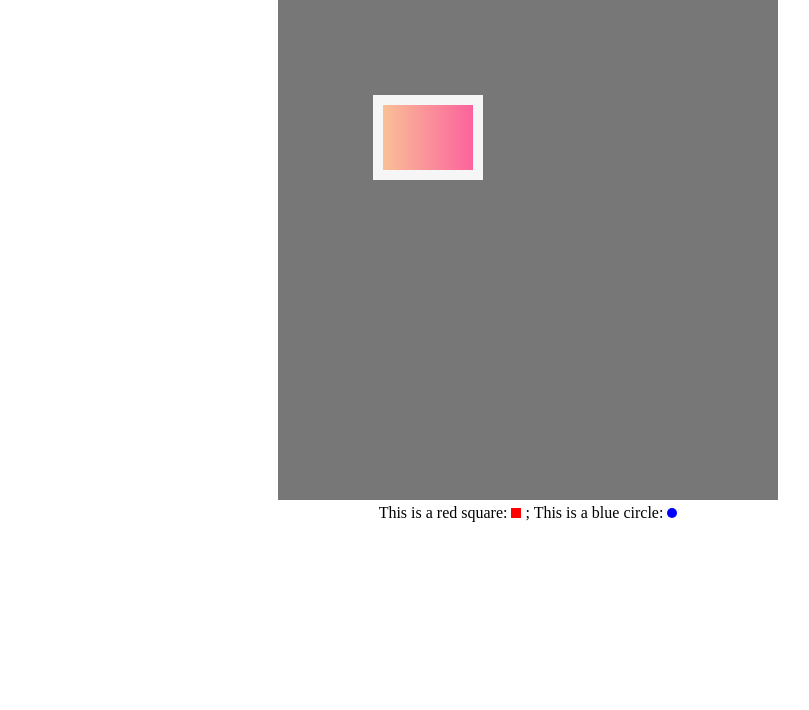
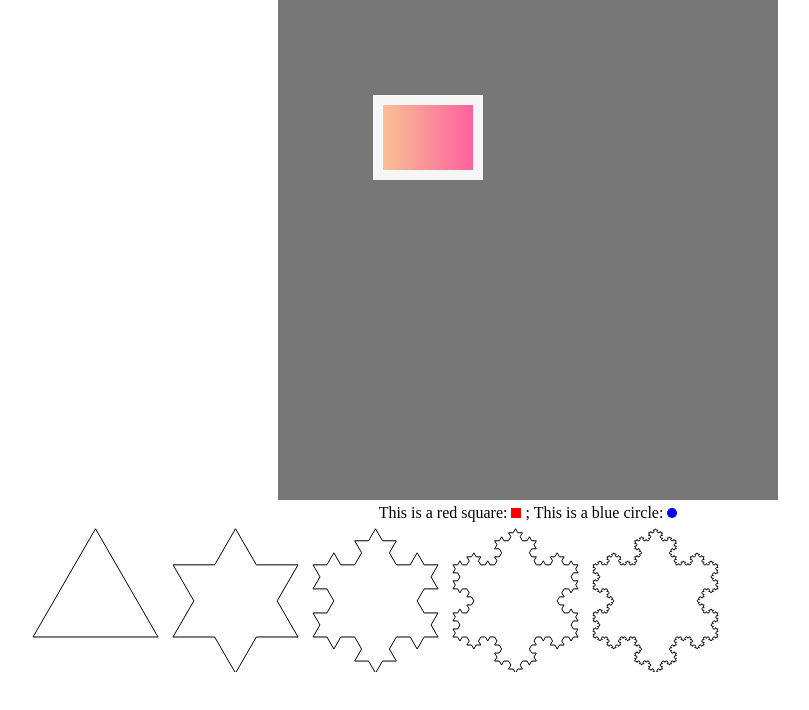
Before and after one commit to ScutLion45/Web-Learning, a plain HTML site: page 202010/201013-SVG-Canvas-Learning/index.html in a window 1280 px wide. Shown: the whole page, without its empty margins (112-921 px from the left). Drawn offline with Linux system fonts and the light colour scheme.

Commit message:
201013: Canvas-Learning #1 Koch Snowflake

```diff
--- a/202010/201013-SVG-Learning/index.html
+++ b/202010/201013-SVG-Canvas-Learning/index.html
@@ -2,7 +2,7 @@
 <html lang="zh-CN">
   <head>
     <meta charset="utf-8">
-    <title>201013-SVG-Learning</title>
+    <title>201013-SVG-Canvas-Learning</title>
     <style>
       html, body {
         margin: 0;
@@ -49,6 +49,21 @@
         <circle cx="5" cy="5" r="5" fill="blue" />
       </svg>
     </div>
+    <div class="container" id="c3">
+      <canvas width="1000px"></canvas>
+    </div>
+    <script src="koch.js"></script>
+    <script>
+      const c3 = document.querySelector("#c3 canvas").getContext('2d');
+
+      snowFlake(c3, 0, 5, 115, 125);    // 0级别的雪花就是一个三角形
+      snowFlake(c3, 1, 145, 115, 125);  // 1级别的雪花就是一个六角星
+      snowFlake(c3, 2, 285, 115, 125);  // 以此类推
+      snowFlake(c3, 3, 425, 115, 125);
+      snowFlake(c3, 4, 565, 115, 125);
+
+      c3.stroke();
+    </script>
     <!-- <script></script> -->
   </body>
 </html>
--- /dev/null
+++ b/202010/201013-SVG-Canvas-Learning/koch.js
@@ -0,0 +1,38 @@
+// 通过坐标系变换实现绘制科赫雪花：koch
+// 在画布的上下文c中，以左下角的点(x,y)和边长len，绘制一个n级别的科赫雪花分形
+function snowFlake(c, n, x, y, len) {
+  const deg = Math.PI/180;  // 用于角度制到弧度制的转换
+
+  c.save();           // 保存当前变换
+  c.translate(x, y);  // 变换原点为起始点
+  c.moveTo(0, 0);     // 从新的原点开始一条新的子路径
+  _leg(n);            // 绘制雪花的第一条边
+  c.rotate(-120*deg); // 现在沿着逆时针方向旋转120°
+  _leg(n);            // 绘制第二条边
+  c.rotate(-120*deg); // 再次旋转
+  _leg(n);            // 画最后一条边
+  c.closePath();      // 闭合子路径
+  c.restore();        // 恢复初始的变换
+
+  // 绘制n级别科赫雪花的一条边
+  // 此函数在画完一条边的时候就离开当前点，
+  // 然后通过坐标系变换将当前点又转换成(0,0)
+  // 这意味着画完一条边之后可以很简单地调用rotate()进行旋转
+  function _leg(n) {
+    c.save();             // 保存当前坐标系变换
+    if (n === 0) {        // 不需要递归的情况下：
+      c.lineTo(len, 0);     // 只绘制一条水平线段
+    } else {              // 递归情况下：绘制4条子边，类似这个样子：¯\/¯
+      c.scale(1/3, 1/3);    // 子边长度为原边长的1/3
+      _leg(n-1);            // 递归第一条子边
+      c.rotate(60*deg);     // 顺时针旋转60°
+      _leg(n-1);            // 第二条子边
+      c.rotate(-120*deg);   // 逆时针旋转120°
+      _leg(n-1);            // 第三条子边
+      c.rotate(60*deg);     // 通过顺时针旋转60°回到初始状态
+      _leg(n-1);            // 最后一条边
+    }
+    c.restore();          // 恢复坐标系变换
+    c.translate(len, 0);  // 但是通过转换使得边的结束点为(0,0)
+  }
+}
```
Also changed, not shown: 202010/201013-SVG-Canvas-Learning/koch-1.js (added, +49 -0 lines), 202010/201013-SVG-Canvas-Learning/pieChart-1.js (renamed from 202010/201013-SVG-Learning/pieChart-1.js), 202010/201013-SVG-Canvas-Learning/pieChart.html (renamed from 202010/201013-SVG-Learning/pieChart.html), 202010/201013-SVG-Canvas-Learning/pieChart.js (renamed from 202010/201013-SVG-Learning/pieChart.js).
